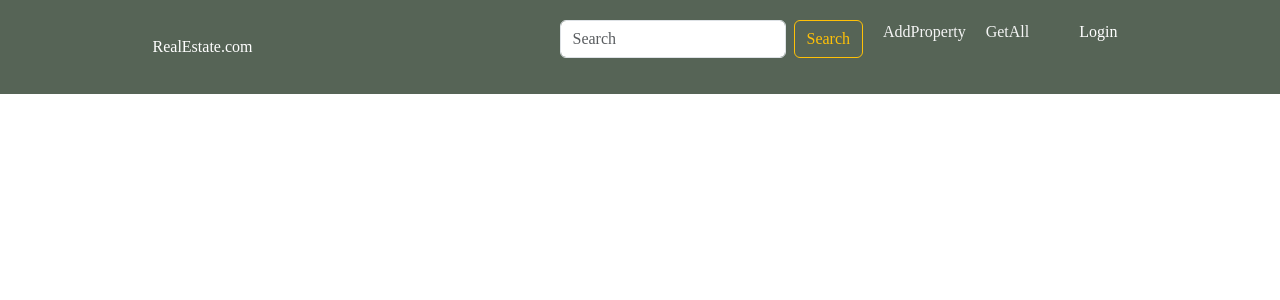
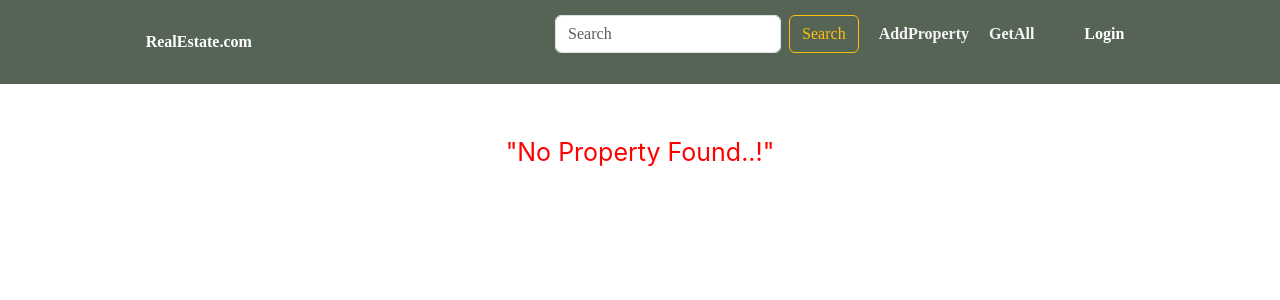
Before and after one commit to Pavun786/RealEstate-FrontEnd, a React (Create React App) app: page /search in a window 1280 px wide. Shown: the top 300 px of the page. Built offline with nearby package versions, Linux system fonts and the light colour scheme.

Commit message:
correction

```diff
--- a/src/App.css
+++ b/src/App.css
@@ -20,6 +20,11 @@
   margin: 50px;
 }
 
+.msg{
+  text-align: center;
+  font-size: 25px;
+  color: red;
+}
 
 @media screen and (max-width : 520px){
   .register-container{
--- a/src/Component/AddProperty/AddProperty.js
+++ b/src/Component/AddProperty/AddProperty.js
@@ -40,6 +40,7 @@ function AddProperty(){
 
    const addProperty = async(newData) => {
 
+     try{
       const data = await fetch(`${API}/property/create`,{
         method:"POST",
         body:JSON.stringify(newData),
@@ -49,8 +50,16 @@ function AddProperty(){
        }
      })
       const res = await data.json()
+      if(data.status == 200){
+       alert(res.message)
+       navigate('/home')
+      } else if(data.status == 403){
+       alert(res.message)
+     }
 
-     navigate('/home')
+     } catch(err){
+        alert(err.message)
+     }
 
   }
 
--- a/src/Component/EditProperty/EditProperty.js
+++ b/src/Component/EditProperty/EditProperty.js
@@ -26,7 +26,7 @@ const propertyValidationSchema = yup.object({
     },[])
 
     const getSingle = async()=>{
-        const data = await fetch(`${API}/property/${id}`,{
+        const data = await fetch(`${API}/property/findOne/${id}`,{
             method:"GET",
             headers : {
                 "Auth" : localStorage.getItem("token")
--- a/src/Component/Navbar/Navbar.css
+++ b/src/Component/Navbar/Navbar.css
@@ -6,15 +6,18 @@ nav{
     background-color:rgb(86, 100, 86);
     color: white;
     display: flex;
-    padding: 20px;
+    padding: 15px;
     font-family: 'Times New Roman', Times, serif;
     justify-content: space-around;
     align-items: center;
+    font-weight: 800;
+
 }
 
 nav ul{
     display: flex;
     list-style: none;
+    align-items: center;
     /* font-size: larger; */
 
 }
--- a/src/SearchData.js
+++ b/src/SearchData.js
@@ -35,11 +35,10 @@ import { API } from "./Global";
     //   }
     return(
         <div className='search-container'>
-
-        { values.results && values.results.map((ele,index)=>{
-            return(
-              <Card sx={{ maxWidth: 345 }} className='card'>
-
+        { values.results && values.results.length > 0 ?
+            values.results.map((ele, index) => {
+                return (
+                    <Card sx={{ maxWidth: 345 }} className='card' key={index}>
                         <CardContent>
                             <div className='card-head'>
                                 <Typography gutterBottom variant="h5" component="div">
@@ -61,10 +60,12 @@ import { API } from "./Global";
                             <Button size="small" onClick={()=> deleteFunction(ele._id)}>Delete</Button> */}
                         </CardActions>
                     </Card>
-            )
-         })}
+                );
+            })
+            : <div className="msg">"No Property Found..!" </div>
+        }
+    </div>
 
-      </div>
     )
  }
  export default SearchData;
```
Lines whose indentation alone changed are shown as unchanged.
